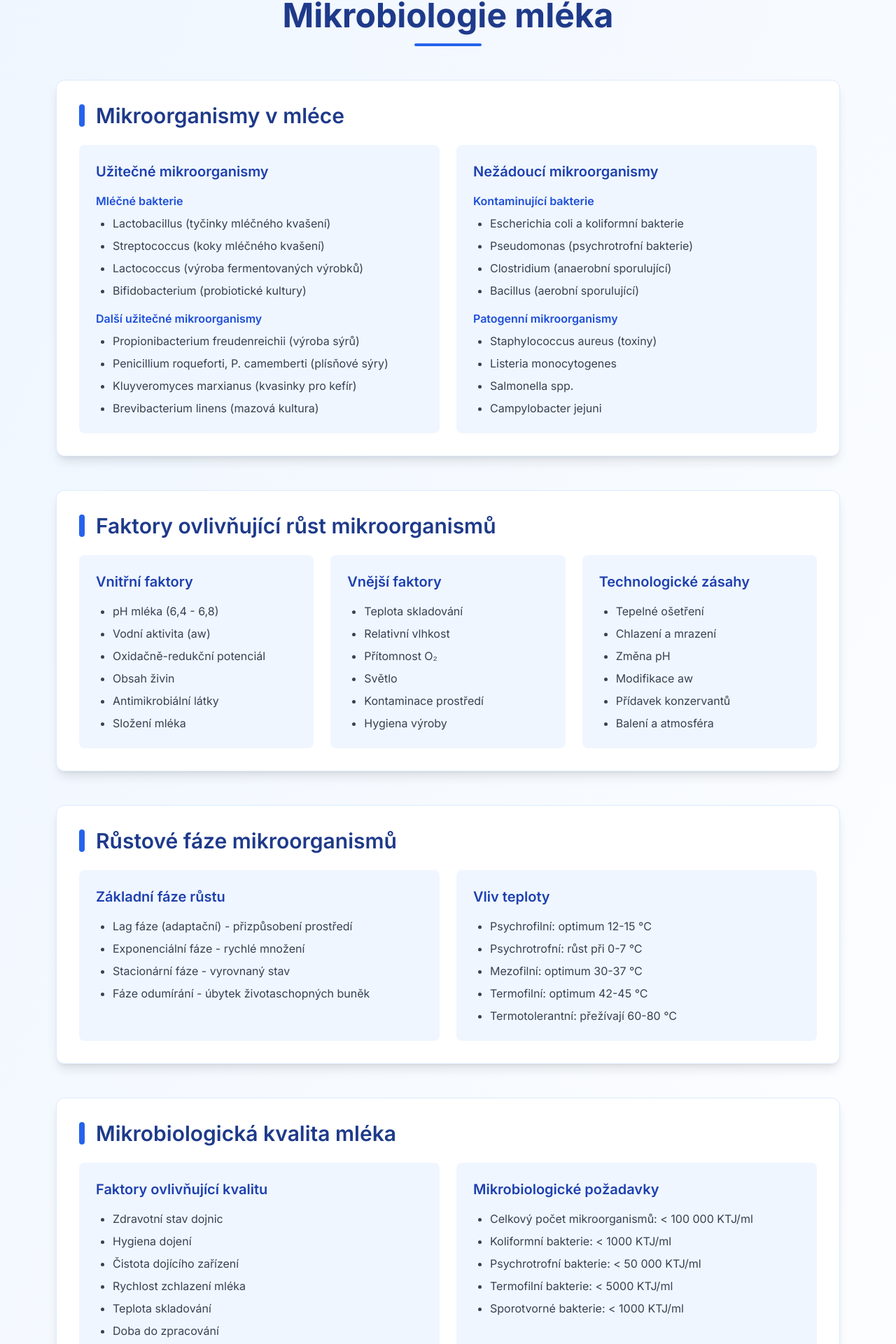
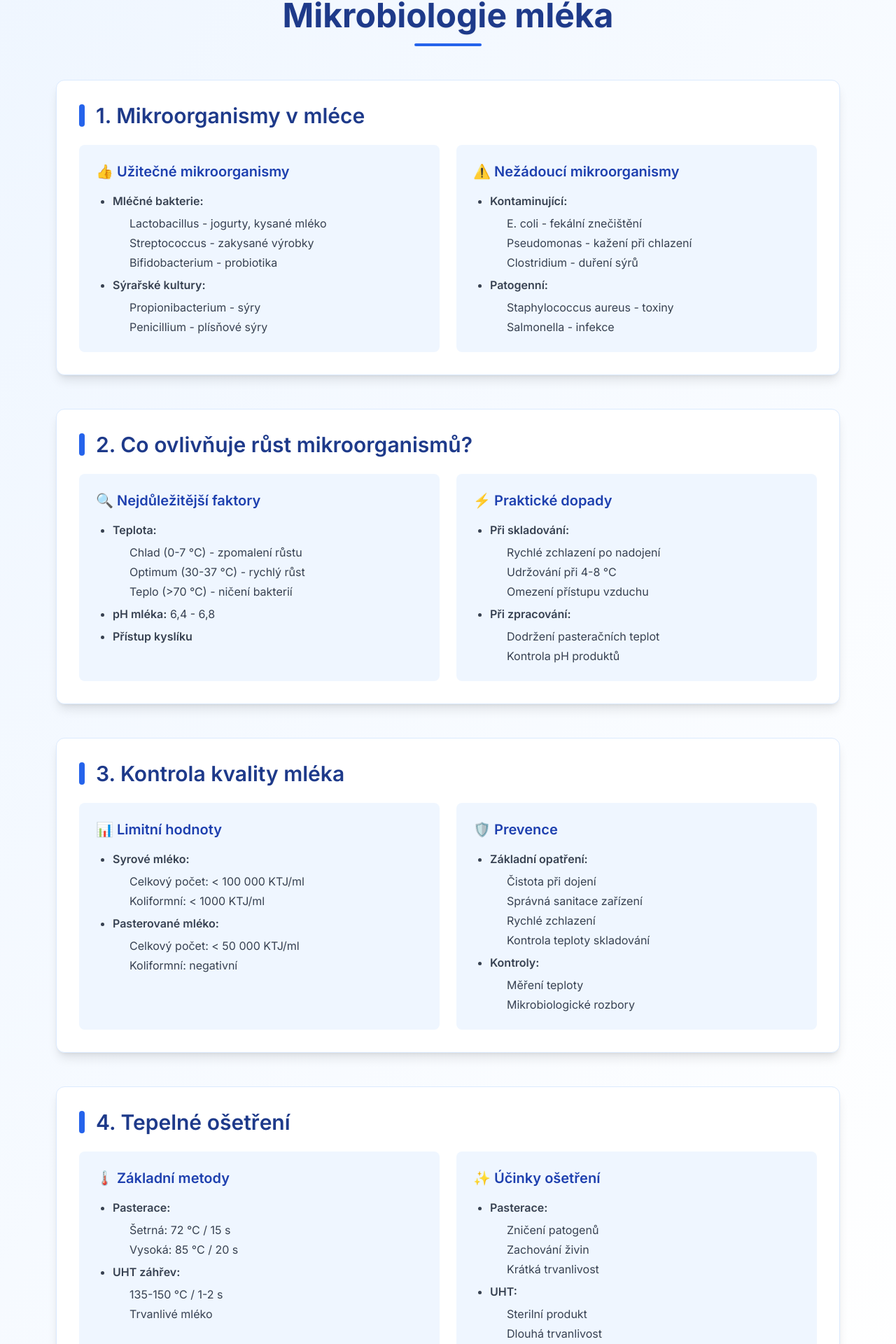
Before and after one commit to sanylos/velke-mleko, a Next.js app: page /mikrobiologie in a window 1280 px wide. Shown: the part 114-2034 px from the top of the page at 70% size. Built offline with nearby package versions, Linux system fonts and the light colour scheme.

Commit message:
feat: restructure Mikrobiologie page with enhanced sections on microorganisms, growth factors, and quality control; improve layout and clarity

```diff
--- a/app/mikrobiologie/page.tsx
+++ b/app/mikrobiologie/page.tsx
@@ -3,240 +3,192 @@ import TopicLayout from "@/components/TopicLayout";
 export default function MikrobiologiePage() {
   return (
     <TopicLayout title="Mikrobiologie mléka">
-      {/* Mikroorganismy v mléce */}
+      {/* 1. Základní rozdělení mikroorganismů */}
       <section className="mb-12">
         <div className="bg-white shadow-lg rounded-xl p-8 border border-blue-100 hover:shadow-xl transition-all">
           <h2 className="text-3xl font-semibold text-blue-900 mb-6 flex items-center">
             <div className="w-2 h-8 bg-blue-600 rounded-full mr-4"></div>
-            Mikroorganismy v mléce
+            1. Mikroorganismy v mléce
           </h2>
           <div className="grid grid-cols-1 md:grid-cols-2 gap-6">
             <div className="bg-blue-50 p-6 rounded-lg">
-              <h3 className="text-xl font-semibold text-blue-800 mb-4">Užitečné mikroorganismy</h3>
-              <div className="space-y-4">
-                <div>
-                  <h4 className="font-semibold text-blue-700 mb-2">Mléčné bakterie</h4>
-                  <ul className="list-disc pl-6 space-y-2 text-gray-700">
-                    <li>Lactobacillus (tyčinky mléčného kvašení)</li>
-                    <li>Streptococcus (koky mléčného kvašení)</li>
-                    <li>Lactococcus (výroba fermentovaných výrobků)</li>
-                    <li>Bifidobacterium (probiotické kultury)</li>
+              <h3 className="text-xl font-semibold text-blue-800 mb-4">👍 Užitečné mikroorganismy</h3>
+              <ul className="list-disc pl-6 space-y-2 text-gray-700">
+                <li><span className="font-semibold">Mléčné bakterie:</span>
+                  <ul className="pl-6 mt-2 space-y-1">
+                    <li>Lactobacillus - jogurty, kysané mléko</li>
+                    <li>Streptococcus - zakysané výrobky</li>
+                    <li>Bifidobacterium - probiotika</li>
                   </ul>
-                </div>
-                <div>
-                  <h4 className="font-semibold text-blue-700 mb-2">Další užitečné mikroorganismy</h4>
-                  <ul className="list-disc pl-6 space-y-2 text-gray-700">
-                    <li>Propionibacterium freudenreichii (výroba sýrů)</li>
-                    <li>Penicillium roqueforti, P. camemberti (plísňové sýry)</li>
-                    <li>Kluyveromyces marxianus (kvasinky pro kefír)</li>
-                    <li>Brevibacterium linens (mazová kultura)</li>
+                </li>
+                <li><span className="font-semibold">Sýrařské kultury:</span>
+                  <ul className="pl-6 mt-2 space-y-1">
+                    <li>Propionibacterium - sýry</li>
+                    <li>Penicillium - plísňové sýry</li>
                   </ul>
-                </div>
-              </div>
-            </div>
-
-            <div className="bg-blue-50 p-6 rounded-lg">
-              <h3 className="text-xl font-semibold text-blue-800 mb-4">Nežádoucí mikroorganismy</h3>
-              <div className="space-y-4">
-                <div>
-                  <h4 className="font-semibold text-blue-700 mb-2">Kontaminující bakterie</h4>
-                  <ul className="list-disc pl-6 space-y-2 text-gray-700">
-                    <li>Escherichia coli a koliformní bakterie</li>
-                    <li>Pseudomonas (psychrotrofní bakterie)</li>
-                    <li>Clostridium (anaerobní sporulující)</li>
-                    <li>Bacillus (aerobní sporulující)</li>
-                  </ul>
-                </div>
-                <div>
-                  <h4 className="font-semibold text-blue-700 mb-2">Patogenní mikroorganismy</h4>
-                  <ul className="list-disc pl-6 space-y-2 text-gray-700">
-                    <li>Staphylococcus aureus (toxiny)</li>
-                    <li>Listeria monocytogenes</li>
-                    <li>Salmonella spp.</li>
-                    <li>Campylobacter jejuni</li>
-                  </ul>
-                </div>
-              </div>
-            </div>
-          </div>
-        </div>
-      </section>
-
-      {/* Faktory růstu */}
-      <section className="mb-12">
-        <div className="bg-white shadow-lg rounded-xl p-8 border border-blue-100 hover:shadow-xl transition-all">
-          <h2 className="text-3xl font-semibold text-blue-900 mb-6 flex items-center">
-            <div className="w-2 h-8 bg-blue-600 rounded-full mr-4"></div>
-            Faktory ovlivňující růst mikroorganismů
-          </h2>
-          <div className="grid grid-cols-1 md:grid-cols-3 gap-6">
-            <div className="bg-blue-50 p-6 rounded-lg">
-              <h3 className="text-xl font-semibold text-blue-800 mb-4">Vnitřní faktory</h3>
-              <ul className="list-disc pl-6 space-y-2 text-gray-700">
-                <li>pH mléka (6,4 - 6,8)</li>
-                <li>Vodní aktivita (aw)</li>
-                <li>Oxidačně-redukční potenciál</li>
-                <li>Obsah živin</li>
-                <li>Antimikrobiální látky</li>
-                <li>Složení mléka</li>
+                </li>
               </ul>
             </div>
 
             <div className="bg-blue-50 p-6 rounded-lg">
-              <h3 className="text-xl font-semibold text-blue-800 mb-4">Vnější faktory</h3>
+              <h3 className="text-xl font-semibold text-blue-800 mb-4">⚠️ Nežádoucí mikroorganismy</h3>
               <ul className="list-disc pl-6 space-y-2 text-gray-700">
-                <li>Teplota skladování</li>
-                <li>Relativní vlhkost</li>
-                <li>Přítomnost O₂</li>
-                <li>Světlo</li>
-                <li>Kontaminace prostředí</li>
-                <li>Hygiena výroby</li>
-              </ul>
-            </div>
-
-            <div className="bg-blue-50 p-6 rounded-lg">
-              <h3 className="text-xl font-semibold text-blue-800 mb-4">Technologické zásahy</h3>
-              <ul className="list-disc pl-6 space-y-2 text-gray-700">
-                <li>Tepelné ošetření</li>
-                <li>Chlazení a mrazení</li>
-                <li>Změna pH</li>
-                <li>Modifikace aw</li>
-                <li>Přídavek konzervantů</li>
-                <li>Balení a atmosféra</li>
+                <li><span className="font-semibold">Kontaminující:</span>
+                  <ul className="pl-6 mt-2 space-y-1">
+                    <li>E. coli - fekální znečištění</li>
+                    <li>Pseudomonas - kažení při chlazení</li>
+                    <li>Clostridium - duření sýrů</li>
+                  </ul>
+                </li>
+                <li><span className="font-semibold">Patogenní:</span>
+                  <ul className="pl-6 mt-2 space-y-1">
+                    <li>Staphylococcus aureus - toxiny</li>
+                    <li>Salmonella - infekce</li>
+                  </ul>
+                </li>
               </ul>
             </div>
           </div>
         </div>
       </section>
 
-      {/* Růstové fáze */}
+      {/* 2. Hlavní faktory růstu */}
       <section className="mb-12">
         <div className="bg-white shadow-lg rounded-xl p-8 border border-blue-100 hover:shadow-xl transition-all">
           <h2 className="text-3xl font-semibold text-blue-900 mb-6 flex items-center">
             <div className="w-2 h-8 bg-blue-600 rounded-full mr-4"></div>
-            Růstové fáze mikroorganismů
+            2. Co ovlivňuje růst mikroorganismů?
           </h2>
           <div className="grid grid-cols-1 md:grid-cols-2 gap-6">
             <div className="bg-blue-50 p-6 rounded-lg">
-              <h3 className="text-xl font-semibold text-blue-800 mb-4">Základní fáze růstu</h3>
+              <h3 className="text-xl font-semibold text-blue-800 mb-4">🔍 Nejdůležitější faktory</h3>
               <ul className="list-disc pl-6 space-y-2 text-gray-700">
-                <li>Lag fáze (adaptační) - přizpůsobení prostředí</li>
-                <li>Exponenciální fáze - rychlé množení</li>
-                <li>Stacionární fáze - vyrovnaný stav</li>
-                <li>Fáze odumírání - úbytek životaschopných buněk</li>
+                <li><span className="font-semibold">Teplota:</span>
+                  <ul className="pl-6 mt-2 space-y-1">
+                    <li>Chlad (0-7 °C) - zpomalení růstu</li>
+                    <li>Optimum (30-37 °C) - rychlý růst</li>
+                    <li>Teplo ({'>'}70 °C) - ničení bakterií</li>
+                  </ul>
+                </li>
+                <li><span className="font-semibold">pH mléka:</span> 6,4 - 6,8</li>
+                <li><span className="font-semibold">Přístup kyslíku</span></li>
               </ul>
             </div>
 
             <div className="bg-blue-50 p-6 rounded-lg">
-              <h3 className="text-xl font-semibold text-blue-800 mb-4">Vliv teploty</h3>
+              <h3 className="text-xl font-semibold text-blue-800 mb-4">⚡ Praktické dopady</h3>
               <ul className="list-disc pl-6 space-y-2 text-gray-700">
-                <li>Psychrofilní: optimum 12-15 °C</li>
-                <li>Psychrotrofní: růst při 0-7 °C</li>
-                <li>Mezofilní: optimum 30-37 °C</li>
-                <li>Termofilní: optimum 42-45 °C</li>
-                <li>Termotolerantní: přežívají 60-80 °C</li>
+                <li><span className="font-semibold">Při skladování:</span>
+                  <ul className="pl-6 mt-2 space-y-1">
+                    <li>Rychlé zchlazení po nadojení</li>
+                    <li>Udržování při 4-8 °C</li>
+                    <li>Omezení přístupu vzduchu</li>
+                  </ul>
+                </li>
+                <li><span className="font-semibold">Při zpracování:</span>
+                  <ul className="pl-6 mt-2 space-y-1">
+                    <li>Dodržení pasteračních teplot</li>
+                    <li>Kontrola pH produktů</li>
+                  </ul>
+                </li>
               </ul>
             </div>
           </div>
         </div>
       </section>
 
-      {/* Mikrobiologická kvalita */}
+      {/* 3. Kontrola kvality */}
       <section className="mb-12">
         <div className="bg-white shadow-lg rounded-xl p-8 border border-blue-100 hover:shadow-xl transition-all">
           <h2 className="text-3xl font-semibold text-blue-900 mb-6 flex items-center">
             <div className="w-2 h-8 bg-blue-600 rounded-full mr-4"></div>
-            Mikrobiologická kvalita mléka
+            3. Kontrola kvality mléka
           </h2>
           <div className="grid grid-cols-1 md:grid-cols-2 gap-6">
             <div className="bg-blue-50 p-6 rounded-lg">
-              <h3 className="text-xl font-semibold text-blue-800 mb-4">Faktory ovlivňující kvalitu</h3>
+              <h3 className="text-xl font-semibold text-blue-800 mb-4">📊 Limitní hodnoty</h3>
               <ul className="list-disc pl-6 space-y-2 text-gray-700">
-                <li>Zdravotní stav dojnic</li>
-                <li>Hygiena dojení</li>
-                <li>Čistota dojícího zařízení</li>
-                <li>Rychlost zchlazení mléka</li>
-                <li>Teplota skladování</li>
-                <li>Doba do zpracování</li>
+                <li><span className="font-semibold">Syrové mléko:</span>
+                  <ul className="pl-6 mt-2 space-y-1">
+                    <li>Celkový počet: {`< 100 000 KTJ/ml`}</li>
+                    <li>Koliformní: {`< 1000 KTJ/ml`}</li>
+                  </ul>
+                </li>
+                <li><span className="font-semibold">Pasterované mléko:</span>
+                  <ul className="pl-6 mt-2 space-y-1">
+                    <li>Celkový počet: {`< 50 000 KTJ/ml`}</li>
+                    <li>Koliformní: negativní</li>
+                  </ul>
+                </li>
               </ul>
             </div>
 
             <div className="bg-blue-50 p-6 rounded-lg">
-              <h3 className="text-xl font-semibold text-blue-800 mb-4">Mikrobiologické požadavky</h3>
+              <h3 className="text-xl font-semibold text-blue-800 mb-4">🛡️ Prevence</h3>
               <ul className="list-disc pl-6 space-y-2 text-gray-700">
-                <li>Celkový počet mikroorganismů: {`< 100 000 KTJ/ml`}</li>
-                <li>Koliformní bakterie: {`< 1000 KTJ/ml`}</li>
-                <li>Psychrotrofní bakterie: {`< 50 000 KTJ/ml`}</li>
-                <li>Termofilní bakterie: {`< 5000 KTJ/ml`}</li>
-                <li>Sporotvorné bakterie: {`< 1000 KTJ/ml`}</li>
+                <li><span className="font-semibold">Základní opatření:</span>
+                  <ul className="pl-6 mt-2 space-y-1">
+                    <li>Čistota při dojení</li>
+                    <li>Správná sanitace zařízení</li>
+                    <li>Rychlé zchlazení</li>
+                    <li>Kontrola teploty skladování</li>
+                  </ul>
+                </li>
+                <li><span className="font-semibold">Kontroly:</span>
+                  <ul className="pl-6 mt-2 space-y-1">
+                    <li>Měření teploty</li>
+                    <li>Mikrobiologické rozbory</li>
+                  </ul>
+                </li>
               </ul>
             </div>
           </div>
         </div>
       </section>
 
-      {/* Technologie konzervace */}
+      {/* 4. Tepelné ošetření */}
       <section className="mb-12">
         <div className="bg-white shadow-lg rounded-xl p-8 border border-blue-100 hover:shadow-xl transition-all">
           <h2 className="text-3xl font-semibold text-blue-900 mb-6 flex items-center">
             <div className="w-2 h-8 bg-blue-600 rounded-full mr-4"></div>
-            Technologie konzervace mléka
+            4. Tepelné ošetření
           </h2>
           <div className="grid grid-cols-1 md:grid-cols-2 gap-6">
             <div className="bg-blue-50 p-6 rounded-lg">
-              <h3 className="text-xl font-semibold text-blue-800 mb-4">Tepelné ošetření</h3>
+              <h3 className="text-xl font-semibold text-blue-800 mb-4">🌡️ Základní metody</h3>
               <ul className="list-disc pl-6 space-y-2 text-gray-700">
-                <li>Termizace: 57-68 °C po dobu 15-20 s</li>
-                <li>Pasterace šetrná: 71,7 °C po dobu 15-20 s</li>
-                <li>Pasterace vysoká: 85 °C po dobu 20-30 s</li>
-                <li>UHT záhřev: 135-150 °C po dobu 1-2 s</li>
-                <li>Sterilace v obalu: 115-120 °C po dobu 20-30 min</li>
+                <li><span className="font-semibold">Pasterace:</span>
+                  <ul className="pl-6 mt-2 space-y-1">
+                    <li>Šetrná: 72 °C / 15 s</li>
+                    <li>Vysoká: 85 °C / 20 s</li>
+                  </ul>
+                </li>
+                <li><span className="font-semibold">UHT záhřev:</span>
+                  <ul className="pl-6 mt-2 space-y-1">
+                    <li>135-150 °C / 1-2 s</li>
+                    <li>Trvanlivé mléko</li>
+                  </ul>
+                </li>
               </ul>
             </div>
 
             <div className="bg-blue-50 p-6 rounded-lg">
-              <h3 className="text-xl font-semibold text-blue-800 mb-4">Další metody konzervace</h3>
+              <h3 className="text-xl font-semibold text-blue-800 mb-4">✨ Účinky ošetření</h3>
               <ul className="list-disc pl-6 space-y-2 text-gray-700">
-                <li>Chlazení: inhibice růstu mikroorganismů</li>
-                <li>Mrazení: dlouhodobá stabilizace</li>
-                <li>Sušení: snížení vodní aktivity</li>
-                <li>Zahušťování: koncentrace složek</li>
-                <li>Modifikovaná atmosféra: omezení růstu</li>
-              </ul>
-            </div>
-          </div>
-        </div>
-      </section>
-
-      {/* Prevence a kontrola */}
-      <section className="mb-12">
-        <div className="bg-white shadow-lg rounded-xl p-8 border border-blue-100 hover:shadow-xl transition-all">
-          <h2 className="text-3xl font-semibold text-blue-900 mb-6 flex items-center">
-            <div className="w-2 h-8 bg-blue-600 rounded-full mr-4"></div>
-            Prevence a kontrola
-          </h2>
-          <div className="grid grid-cols-1 md:grid-cols-2 gap-6">
-            <div className="bg-blue-50 p-6 rounded-lg">
-              <h3 className="text-xl font-semibold text-blue-800 mb-4">Preventivní opatření</h3>
-              <ul className="list-disc pl-6 space-y-2 text-gray-700">
-                <li>Správné postupy dojení (SOP)</li>
-                <li>Pravidelná sanitace zařízení</li>
-                <li>Kontrola zdravotního stavu zvířat</li>
-                <li>Školení personálu</li>
-                <li>Monitoring kritických bodů</li>
-                <li>Dodržování chladícího řetězce</li>
-              </ul>
-            </div>
-
-            <div className="bg-blue-50 p-6 rounded-lg">
-              <h3 className="text-xl font-semibold text-blue-800 mb-4">Kontrolní metody</h3>
-              <ul className="list-disc pl-6 space-y-2 text-gray-700">
-                <li>Stanovení celkového počtu mikroorganismů</li>
-                <li>Kontrola přítomnosti patogenů</li>
-                <li>Měření teploty mléka</li>
-                <li>Kontrola účinnosti pasterace</li>
-                <li>Monitoring rezistence bakterií</li>
-                <li>Sledování biofilmů</li>
+                <li><span className="font-semibold">Pasterace:</span>
+                  <ul className="pl-6 mt-2 space-y-1">
+                    <li>Zničení patogenů</li>
+                    <li>Zachování živin</li>
+                    <li>Krátká trvanlivost</li>
+                  </ul>
+                </li>
+                <li><span className="font-semibold">UHT:</span>
+                  <ul className="pl-6 mt-2 space-y-1">
+                    <li>Sterilní produkt</li>
+                    <li>Dlouhá trvanlivost</li>
+                    <li>Změna chuti</li>
+                  </ul>
+                </li>
               </ul>
             </div>
           </div>
```
